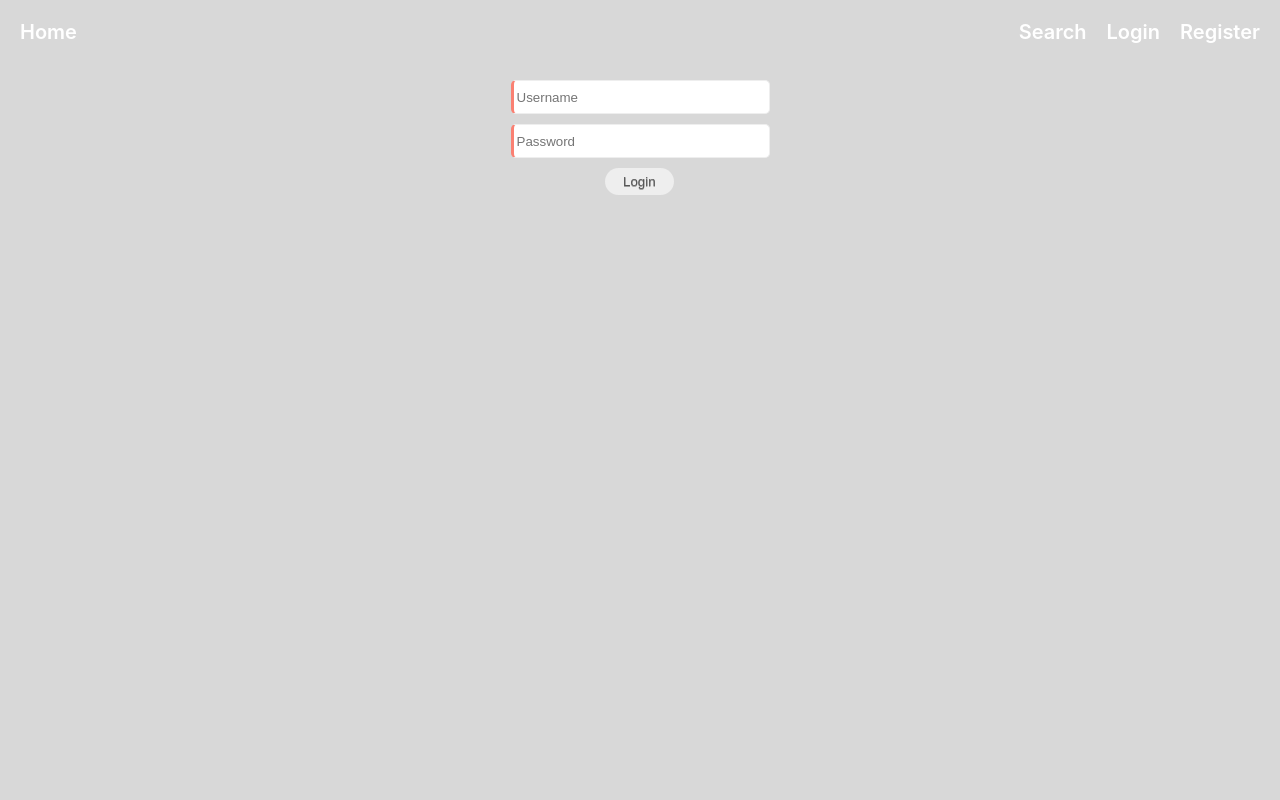
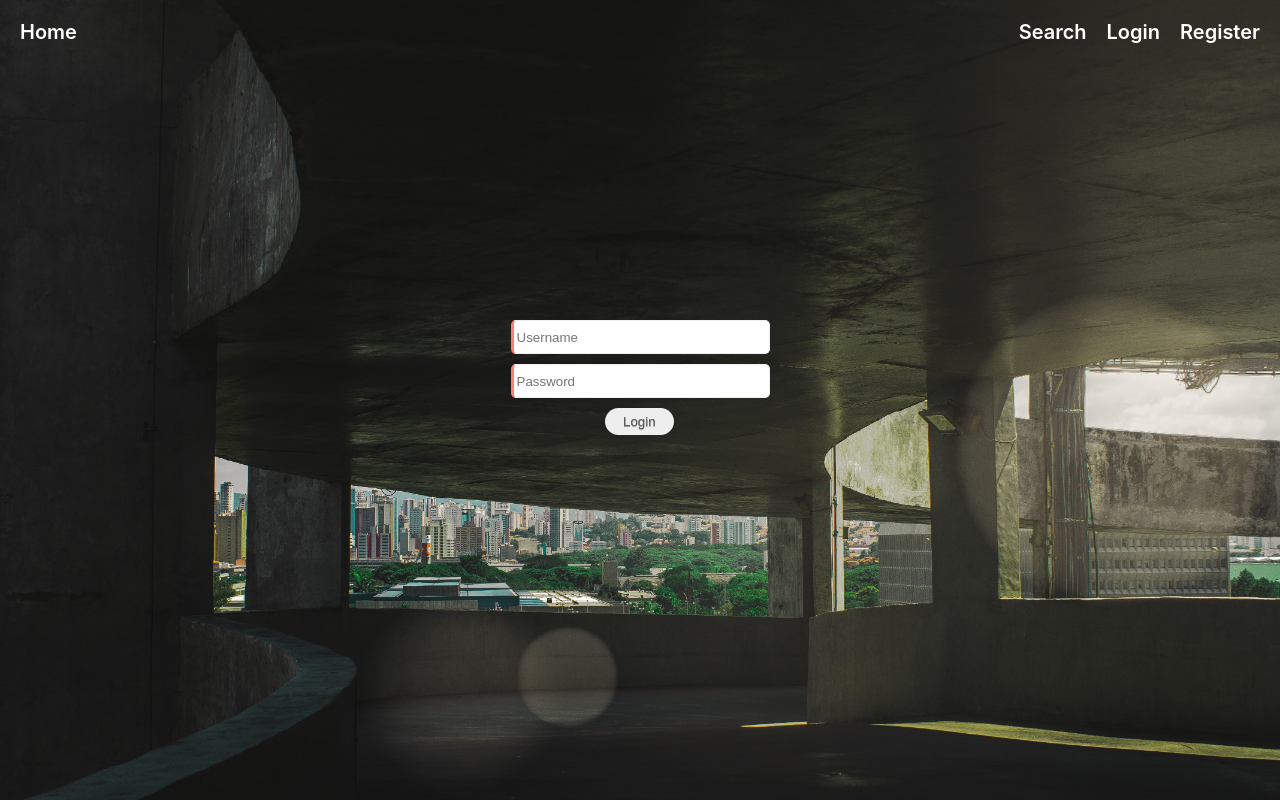
Before and after one commit to daniel08s/worst-parking, a React (Create React App) app in the folder client/: page /login in a window 1280 px wide. Built offline with nearby package versions, Linux system fonts and the light colour scheme; no server answers.

Commit message:
Further styling

```diff
--- a/client/src/components/Styles/index.js
+++ b/client/src/components/Styles/index.js
@@ -7,6 +7,7 @@ export const StyledSigninForm = styled.form`
   grid-gap: 10px;
   justify-items: center;
   justify-content: center;
+  margin-top: 30vh;
 `;
 
 export const StyledRegisterForm = styled.form`
@@ -16,6 +17,7 @@ export const StyledRegisterForm = styled.form`
   grid-gap: 10px;
   justify-items: center;
   justify-content: center;
+  margin-top: 30vh;
 `;
 
 export const StyledInput = styled.input`
@@ -124,6 +126,3 @@ export const StyledNavLi = styled.li`
     padding-bottom: 5px;
   }
 `;
-
-export const StyledNavRight = styled.div`
-`;
--- a/client/src/index.css
+++ b/client/src/index.css
@@ -15,8 +15,10 @@ body {
   width: 100% !important;
   height: 100% !important;
   overflow: hidden !important;
-  background: rgb(216, 216, 216) none repeat scroll 0% 0% !important;
+  /*background: rgb(216, 216, 216) none repeat scroll 0% 0% !important;*/
   z-index: -2 !important;
+  background-image: url('./images/carpark1.jpg');
+  background-size: cover;
 }
 
 code {
```
Also changed, not shown: client/src/images/carpark1.jpg (added).
